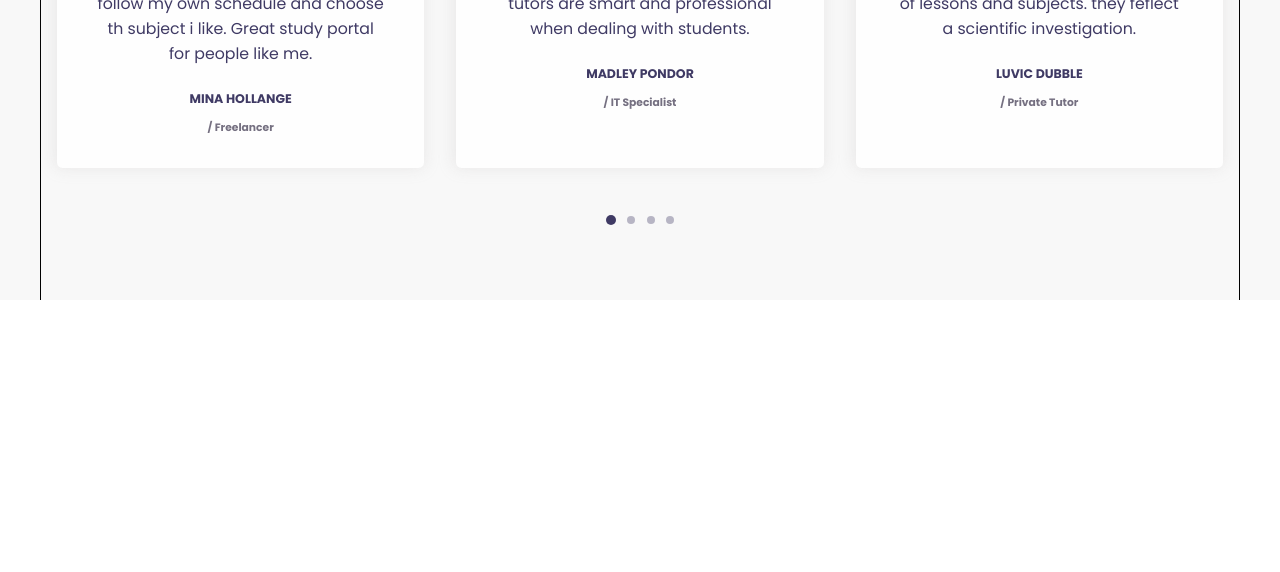
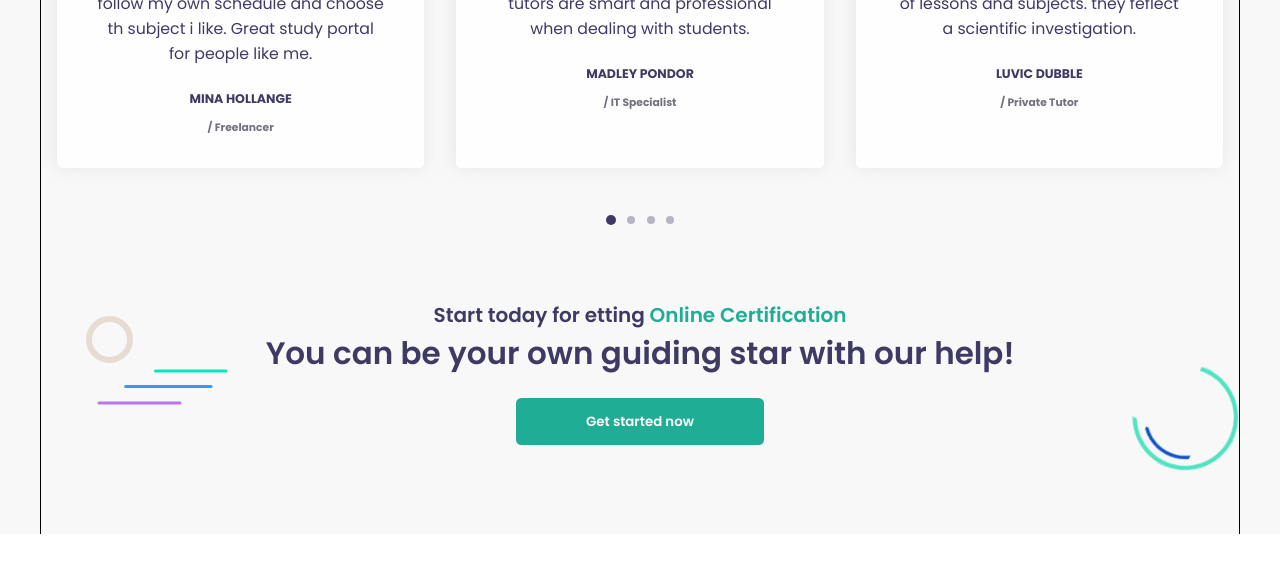
Before and after one commit to Daedry/proj-html-vuejs, a Vue app in the folder modern-schooling/: page / in a window 1280 px wide. Shown: the part 6057-6629 px from the top of the page. Built offline with nearby package versions, Linux system fonts and the light colour scheme.

Commit message:
Add main-footer section

```diff
--- a/modern-schooling/src/App.vue
+++ b/modern-schooling/src/App.vue
@@ -976,6 +976,38 @@
         <!-- /.main-overlay -->
       </section>
       <!-- /.love_us-section -->
+
+      <section class="main-footer ">
+        <div class="container-md m-auto p-relative">
+          <div class="title">
+            <h4>
+              Start today for etting
+              <span> Online Certification </span>
+            </h4>
+            <h2>You can be your own guiding star with our help!</h2>
+          </div>
+          <!-- /.title -->
+
+          <div class="start">
+            <button class="btn">Get started now</button>
+          </div>
+          <!-- /.start -->
+          <div class="images">
+            <div class="cirle-shape p-absolute">
+              <div></div>
+            </div>
+            <div class="line-img-shape p-absolute">
+              <img src="@/assets/img/maxcoach-shape-01.png" alt="" />
+            </div>
+            <div class="semi-circle-img-shape p-absolute">
+              <img height="105" src="@/assets/img/maxcoach-shape-02.png" alt="" />
+            </div>
+          </div>
+          <!-- /.images -->
+        </div>
+        <!-- /.container-md -->
+      </section>
+      <!-- /.main-footer -->
     </main>
   </div>
 </template>
@@ -1701,7 +1733,52 @@ main {
     //   transform: rotatex(254deg);
     //   z-index: -1;
     // }
-
+  }
+
+  .main-footer {
+    background-color: #f8f8f8;
+    .container-md {
+      text-align: center;
+      .title {
+        h4 {
+          font-weight: 600;
+          font-size: 20px;
+          span {
+            color: $btn;
+          }
+        }
+        h2 {
+          font-weight:600;
+          font-size: 31px;
+        }
+      }
+      .start {
+        padding: 1.35rem 0 5.55rem;
+        button {
+          padding: .85rem 4.35rem;
+        }
+      }
+      .images {
+        .cirle-shape {
+          top: 1rem;
+          left: 2.8rem;
+          div {
+            width: 47px;
+            height: 47px;
+            border: 6px solid #e6dcd2;
+            border-radius: 50%;
+          }
+        }
+        .line-img-shape {
+          top: 4.35rem;
+          left: 3.5rem;
+        }
+        .semi-circle-img-shape {
+          bottom: 3.5rem;
+          right: 0;
+        }
+      }
+    }
   }
 }
 </style>
```
Also changed, not shown: modern-schooling/src/assets/img/maxcoach-shape-02.png (added).
